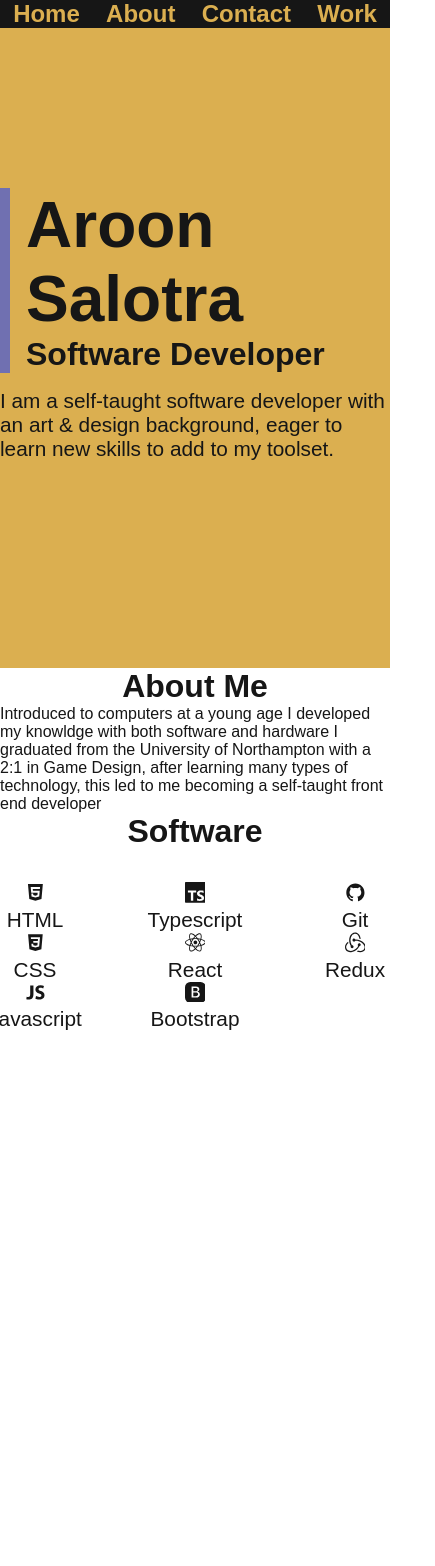
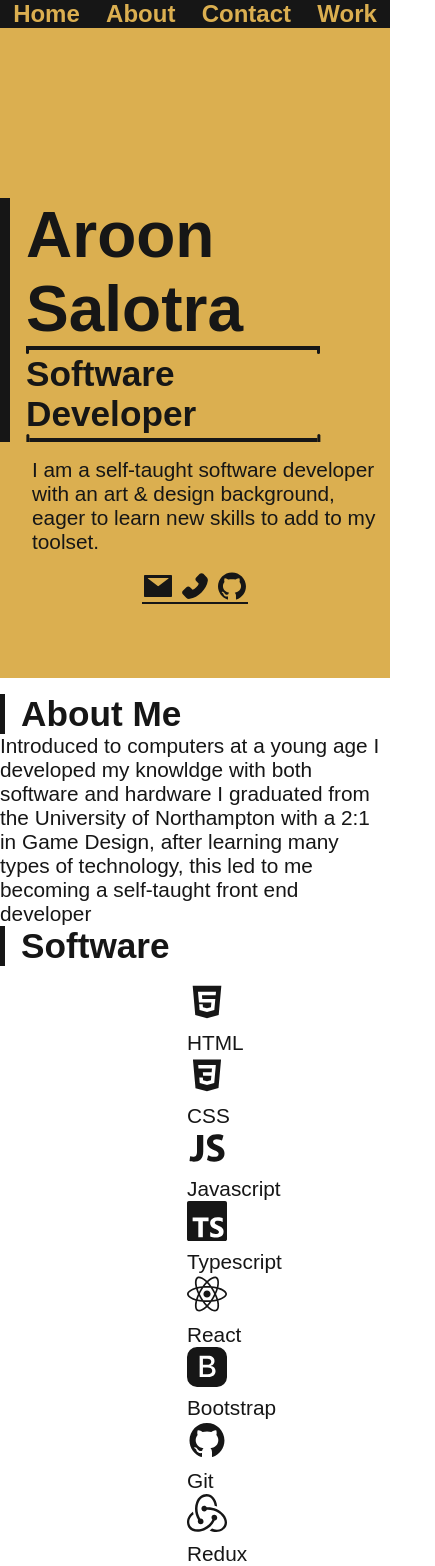
Before and after one commit to AroonSalotra/portfolio-website, a React (Create React App) app: page /contact in a window 390 px wide. Shown: the whole page, 435 px wide, since content can reach past the window. Before the commit the page ends 1122 px from the top, so only its background shows below. Built offline with nearby package versions, Linux system fonts and the light colour scheme.

Commit message:
add mobile responsiveness

```diff
--- a/src/About.jsx
+++ b/src/About.jsx
@@ -1,9 +1,9 @@
 
 const About = () => {
     return (
-        <div className="about-container">
+        <div className="about-container content-align">
         {/* // <> */}
-            <h1 className="about-title">About Me</h1>
+            <h1 className="subtitle highlight-s">About Me</h1>
             <p className="about-text">Introduced to computers at a young age I developed my knowldge with both software
                 and hardware I graduated from the University of Northampton with a 2:1 in Game Design, after learning
                 many types of technology, this led to me becoming a self-taught front end developer</p>
--- a/src/App.css
+++ b/src/App.css
@@ -2,36 +2,45 @@
   --clr-a: rgb(219, 175, 80);
   --clr-b: rgb(112, 112, 177);
   --clr-c: rgb(22, 22, 22);
+  --clr-d: rgb(49, 46, 43);
+
+  --text-container-s: 1.3rem;
+}
+
+* {
+  /* background: rgba(167, 105, 105, 0.288); */
 }
 
 body {
   text-align: center;
   color: var(--clr-c);
+  font-size: var(--text-container-s);
+  /* background: var(--clr-d); */
 }
 
 .intro-container {
-  /* background: rgb(68, 68, 124); */
   background: var(--clr-a);
-  /* max-width: 100vw; */
-  /* height: 40rem; */
   display: flex;
   flex-direction: column;
+  align-items: center;
   gap: 1rem;
   padding-top: 10rem;
-  /* align-items: flex-start; */
-  align-items: center;
   text-align: left;
   height: 40rem;
-  /* padding-left: 35vw; */
-  /* padding-left: 40%; */
-  /* animation-name: slideinY;
-  animation-duration: 1200ms; */
 }
 
-.navbar-container {
+.intro-icons {
+  display: flex;
+  font-size: 2rem;
+  /* transform: translateX(-11rem); */
+  gap: 11rem;
+  /* border: 3px solid red; */
+  border-bottom: 2px solid var(--clr-c);
 }
 
-.navbar-container ul {
+.navbar-container {}
+
+.navbar-content {
   display: flex;
   justify-content: space-around;
   margin: auto;
@@ -42,30 +51,55 @@ body {
   color: var(--clr-a);
   font-weight: 600;
   font-size: 1.5rem;
+  border-bottom: 10px solid var(--clr-a);
 }
 
-.app-container {
+.navbar-content li {
+  cursor: pointer;
 }
+
+.app-container {}
 
 .icon-container {
   display: grid;
   grid-template-columns: repeat(3, 10rem);
   grid-template-rows: repeat(3, 5rem);
-  justify-content: center;
-  padding-top: 2rem;
+  justify-content: left;
+  padding-top: 1rem;
+  max-width: max-content;
+  /* border: 3px solid red; */
 }
 
-.icon-row {
+.icon-row div {
+  /* font-size: var(--text-container-s); */
+  width: 1rem;
 }
 
-.icon-container div {
-  font-size: 1.3rem;
+.icon-content {
+  align-items: center;
+  gap: 10px;
+  /* font-size: 1.5rem; */
+}
+
+.icon-size-m {
+  font-size: 2.5rem;
+}
+
+.icon-text {
+  font-size: var(--text-container-s);
 }
 
 .about-container {
   display: flex;
   flex-direction: column;
-  align-items: center;
+  /* border: 3px solid red; */
+  /* max-width: 50rem;
+  margin: auto;
+  transform: translateX(12rem); */
+  padding-top: 1rem;
+  /* color: var(--clr-a); */
+  /* border: 3px solid red; */
+  max-width: fit-content;
 }
 
 .about-title {
@@ -78,13 +112,20 @@ body {
 }
 
 
-.skills-container {}
+.skills-container {
+  /* border: 3px solid red; */
+  /* max-width: 50rem;
+  margin: auto;
+  transform: translateX(12rem); */
+  /* color: var(--clr-a); */
+}
 
-.icon-content {
-  align-items: center;
-  gap: 10px;
-  font-size: 1.5rem;
+.content-align {
+  max-width: 50rem;
+  margin: auto;
+  /* transform: translateX(12rem); */
 }
+
 
 .icon-text {
   /* font-size: 1.5rem; */
@@ -97,12 +138,20 @@ body {
 }
 
 .subtitle {
-  font-size: 2rem;
+  font-size: 2.2rem;
+  text-align: left;
+  max-width: 20rem;
 }
 
-.fs-m {
-  font-size: 1.3rem;
-  max-width: 40rem;
+.rotate-180 {
+  transform: rotate(180deg);
+}
+
+.text-container-s {
+  /* font-size: 1.3rem; */
+  max-width: 30rem;
+  /* border: 3px solid black; */
+  margin-left: 2rem;
 }
 
 .flex-break {
@@ -111,17 +160,37 @@ body {
 }
 
 .highlight-s {
-  border-left: 5px solid var(--clr-b);
+  border-left: 5px solid var(--clr-c);
   padding-left: 1rem;
 }
 
 .highlight-m {
-  border-left: 10px solid var(--clr-b);
+  border-left: 10px solid var(--clr-c);
   padding-left: 1rem;
 }
 
 .clr-dark {
   /* color: rgb(173, 166, 166); */
+}
+
+.underline {
+  display: flex;
+  /* border: 2px solid red; */
+  width: fit-content;
+}
+
+.underline-a {
+  height: .5rem;
+  width: .2rem;
+  border-bottom-left-radius: 2px;
+  border-bottom-right-radius: 2px;
+  background: var(--clr-c);
+}
+
+.underline-b {
+  height: .25rem;
+  width: 18rem;
+  background: var(--clr-c);
 }
 
 @keyframes slideinX {
@@ -144,3 +213,34 @@ body {
   }
 
 }
+
+@media (max-width: 1200px) {
+  .content-align {
+    /* transform: translateX(12rem); */
+  }
+
+  .about-container {
+    /* align-items: center; */
+  }
+
+  .icon-container {
+    /* margin: auto; */
+  }
+
+  .subtitle {}
+
+}
+
+@media (max-width: 500px) {
+  .icon-container {
+    display: flex;
+    flex-direction: column;
+    /* padding-left: 3rem; */
+    margin: auto;
+  }
+
+  .intro-icons {
+    max-width: 10rem;
+    gap: 5px;
+  }
+}
--- a/src/Debug.css
+++ b/src/Debug.css
@@ -1,28 +1,23 @@
 .debug-container {
-    display: grid;
-    grid-template-columns: repeat(15, 10rem);
-    grid-template-rows: repeat(15, 1rem);
+    display: flex;
+    flex-direction: column;
+    /* justify-content: center; */
+    align-items: center;
+    gap: 1px;
 }
 
-.debug-title {
-    text-align: right;
-    padding-right: 1rem;
-    grid-column: 1;
+.debug-container div {
 }
 
-.debug-text {
-    grid-column: 2 / 6;
-    text-align: left;
-    width: 30rem;
+.debug-a {
+    background: red;
+    width: 40rem;
+    height: .15rem;
+
 }
 
-/* .debug-container h1 {
-    text-align: right;
-    padding-right: 1rem;
-    grid-column: 1;
+.debug-b {
+    background: blue;
+    width: 30rem;
+    height: .05rem;
 }
-
-.debug-container p {
-    grid-column: 3 / 6;
-    text-align: left;
-} */
--- a/src/Debug.jsx
+++ b/src/Debug.jsx
@@ -2,23 +2,9 @@ import "./Debug.css"
 
 const Debug = () => {
     return (
-        <div>
-            <div className="debug-container">
-                <h1 className="debug-title">Text</h1>
-                <p className="debug-text">Lorem ipsum dolor sit amet, consectetur adipiscing elit, sed do eiusmod tempor incididunt ut labore
-                    et dolore magna aliqua. Ut enim ad minim veniam, quis nostrud exercitation ullamco laboris nisi ut aliquip
-                    ex ea commodo consequat. Duis aute irure dolor in reprehenderit in voluptate velit esse cillum dolore eu fugiat
-                    nulla pariatur. Excepteur sint occaecat cupidatat non proident, sunt in culpa qui officia deserunt mollit anim id
-                    est laborum.</p>
-            </div>
-            <div className="debug-container">
-                <h1 className="debug-title">Text</h1>
-                <p className="debug-text">Lorem ipsum dolor sit amet, consectetur adipiscing elit, sed do eiusmod tempor incididunt ut labore
-                    et dolore magna aliqua. Ut enim ad minim veniam, quis nostrud exercitation ullamco laboris nisi ut aliquip
-                    ex ea commodo consequat. Duis aute irure dolor in reprehenderit in voluptate velit esse cillum dolore eu fugiat
-                    nulla pariatur. Excepteur sint occaecat cupidatat non proident, sunt in culpa qui officia deserunt mollit anim id
-                    est laborum.</p>
-            </div>
+        <div className="debug-container">
+        <div className="debug-a"/>
+        <div className="debug-b"/>
         </div>
     );
 }
--- a/src/Icons.jsx
+++ b/src/Icons.jsx
@@ -1,8 +1,8 @@
 const Icons = (props) => {
     return (
-        <div className="icon-content">
+        <div className="icon-content icon-size-m">
             {props.icon}
-            <p>{props.text}</p>
+            <p className="icon-text">{props.text}</p>
         </div>
     );
 }
--- a/src/Intro.jsx
+++ b/src/Intro.jsx
@@ -1,14 +1,30 @@
+import { MdEmail } from "react-icons/md"
+import { BsFillTelephoneFill } from "react-icons/bs"
+import { AiFillGithub, AiFillMail, AiFillPhone } from "react-icons/ai"
+
+
+import Underline from "./Underline";
 const Intro = () => {
     return (
         <div className="intro-container">
             <div className="highlight-m">
                 <h1 className="title">Aroon Salotra</h1>
+                <Underline class="underline" />
                 <h2 className="subtitle clr-dark">Software Developer</h2>
+                <Underline class="underline rotate-180" />
             </div>
-            <p className="fs-m">
+            <p className="text-container-s">
                 I am a self-taught software developer with an art & design background,
                 eager to learn new skills to add to my toolset.
             </p>
+
+            <div className="intro-icons">
+                {/* <MdEmail /> */}
+                <AiFillMail/>
+                {/* <BsFillTelephoneFill /> */}
+                <AiFillPhone/>
+                <AiFillGithub />
+            </div>
         </div>
     );
 }
--- a/src/Navbar.jsx
+++ b/src/Navbar.jsx
@@ -8,13 +8,13 @@ const Navbar = () => {
     ]
 
     return (
-        <div className="navbar-container">
-            <ul>
+        <>
+            <ul className="navbar-content">
                 {listContent.map(({ text, id }) =>
                     <li key={id}>{text}</li>
                 )}
             </ul>
-        </div>
+        </>
     );
 }
 
--- a/src/Skills.jsx
+++ b/src/Skills.jsx
@@ -8,11 +8,11 @@ import { SiTypescript, SiRedux } from "react-icons/si"
 
 const Skills = (props) => {
     return (
-        <div className="skills-container">
+        <div className="skills-container content-align">
             {/* <div className="flex-break"></div> */}
-            <h1 className="software">Software</h1>
+            <h1 className="subtitle highlight-s">Software</h1>
             <div className="icon-container">
-                <div className="">
+                <div className="icon-row">
                     <Icons icon={<AiFillHtml5 />} text={"HTML"} />
                     <Icons icon={<DiCss3 />} text={"CSS"} />
                     <Icons icon={<IoLogoJavascript />} text={"Javascript"} />
@@ -24,7 +24,7 @@ const Skills = (props) => {
                     <Icons icon={<BsFillBootstrapFill />} text={"Bootstrap"} />
                 </div>
 
-                <div className="">
+                <div className="icon-row">
                     <Icons icon={<AiFillGithub />} text={"Git"} />
                     <Icons icon={<SiRedux />} text={"Redux"} />
                 </div>
--- /dev/null
+++ b/src/Underline.jsx
@@ -0,0 +1,11 @@
+const Underline = (props) => {
+    return (
+        <div className={props.class}>
+            <div className="underline-a" />
+            <div className="underline-b" />
+            <div className="underline-a" />
+        </div>
+    );
+}
+
+export default Underline;
```
